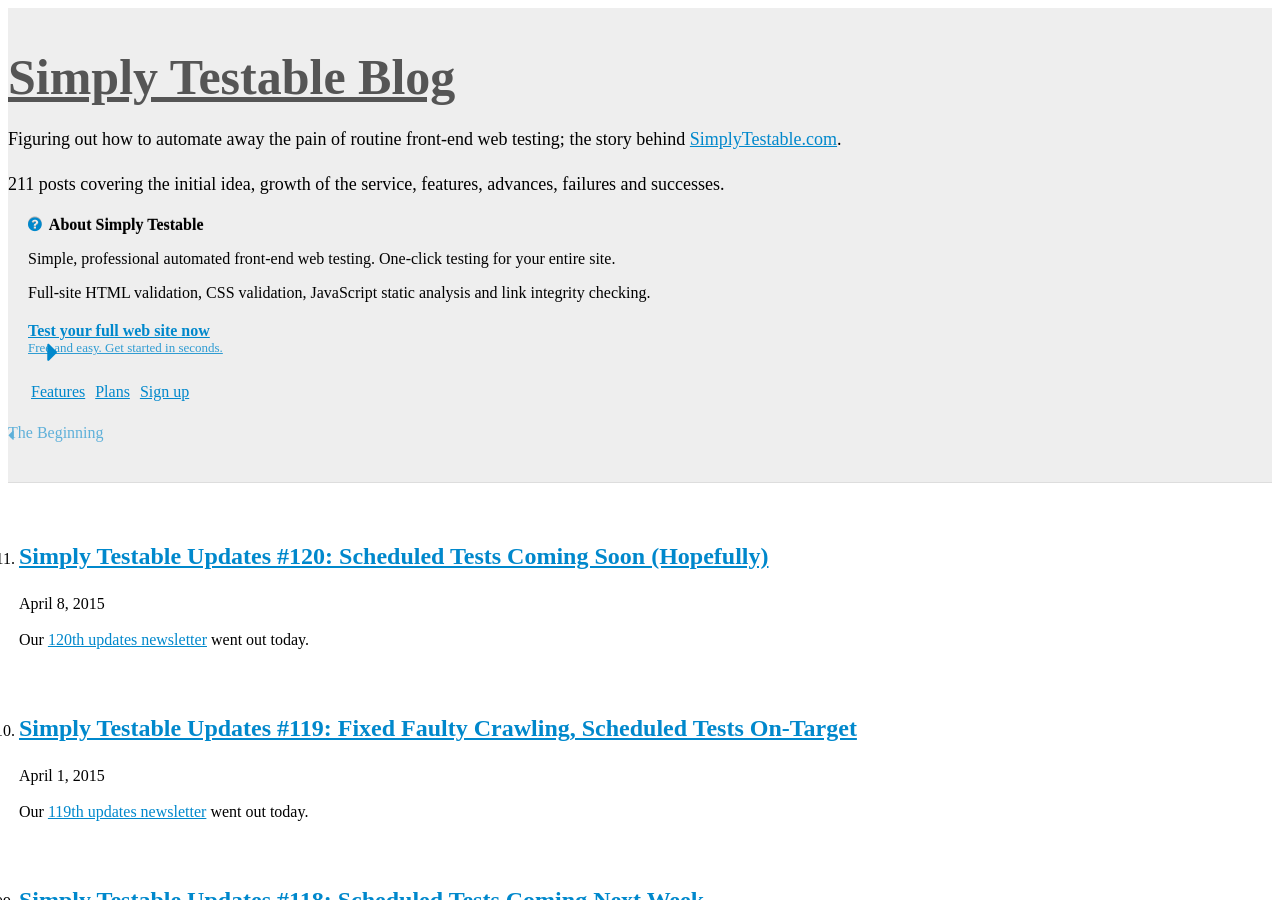
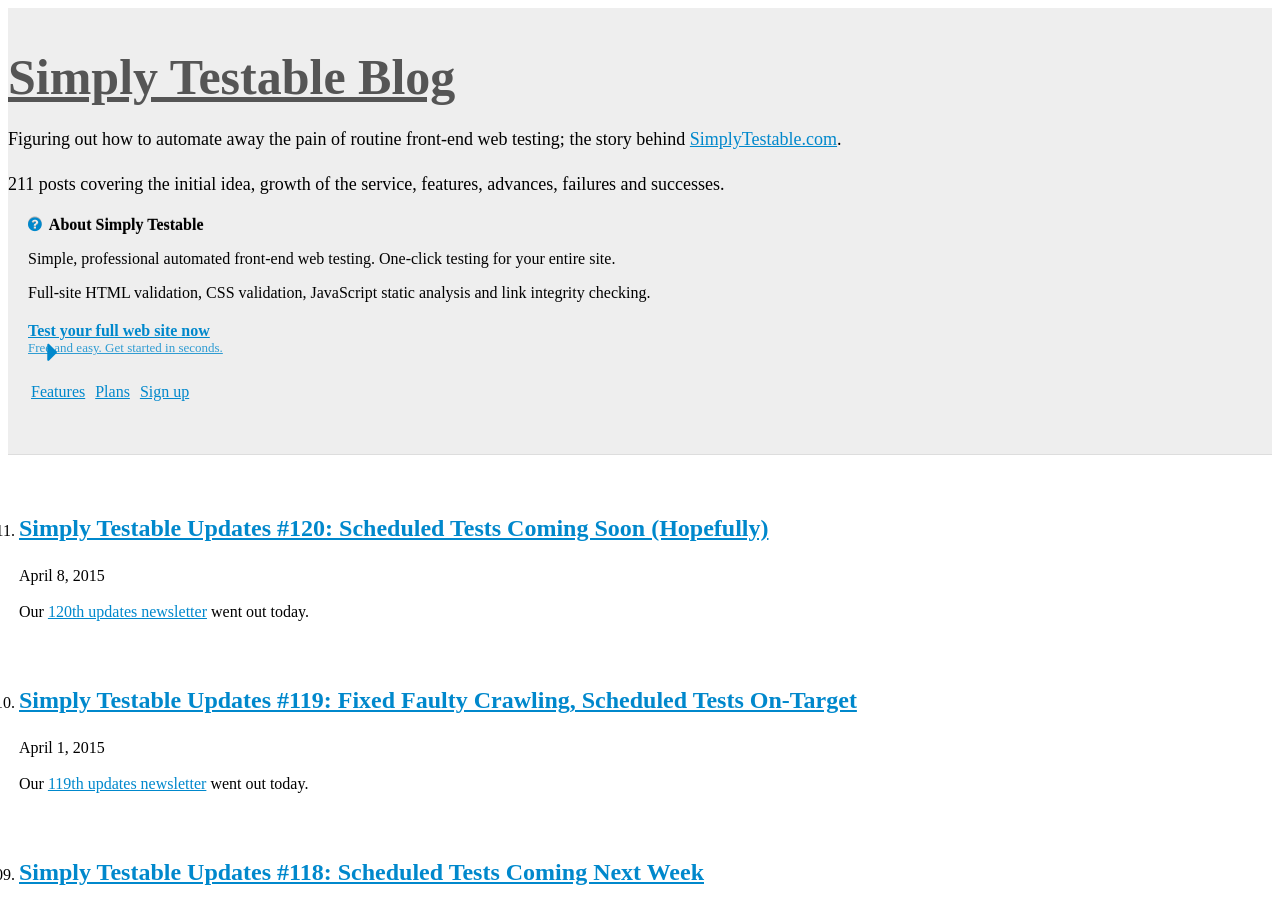
Before and after one commit to webignition/blog.simplytestable.com, a Jekyll site: the page built from archive/index.html, in a window 1280 px wide and 900 px high. Built offline with Jekyll 4.4.1, drawn with Linux system fonts in a browser that asks for light colours; nearby versions of some CDN libraries; comment, search, counter and statistics services are not loaded; a style sheet for code colours, icons or effects is not loaded.

Commit message:
Fix homepage rendering

```diff
--- a/_includes/header/newer-older.html
+++ b/_includes/header/newer-older.html
@@ -1,4 +1,4 @@
-{% if page.url != '/archive/index.html' and page.url != '/index.html' %}
+{% if page.url != '/archive/' and page.url != '/' %}
     {% if page.url contains '/illustrations/' %}
     <div class="row newer-older">
         <div class="col-md-12">
@@ -18,7 +18,7 @@
     <div class="row newer-older">
         <div class="col-md-12">
         {% assign content_item = page %}
-        {% if page.url == '/index.html' %}
+        {% if page.url == '/' %}
         {% for post in site.posts offset: 0 limit: 1 %}
         {% assign content_item = post %}
         {% endfor %}
--- a/_includes/page/id
+++ b/_includes/page/id
@@ -1 +1 @@
-page-{{ page.url | replace_first:'/','' | replace:'/index.html','' | replace:'/', '-' | replace:'.html', '' }}
+page-{{ page.url | replace_first:'/','' | replace:'/', '-' | replace:'.html', '' }}
--- a/_includes/posts/post.html
+++ b/_includes/posts/post.html
@@ -5,7 +5,7 @@
 {% assign content_item = page %}
 {% endif %}
 
-{% if page.url == '/index.html' %}
+{% if page.url == '/' %}
 {% assign is_index = true %}
 {% else %}
 {% assign is_index = false %}
@@ -85,7 +85,7 @@
     {{ content_item.content }}
     {% endif %}
 
-    {% if page.url == '/index.html' %}
+    {% if page.url == '/' %}
         {% if content_item.continue_reading != false %}
     <div class="section section-continue-reading">
             <a href="{{ content_item.url }}" class="btn btn-default">Continue reading <i class="fa fa-caret-right"></i></a>
--- a/_layouts/default.html
+++ b/_layouts/default.html
@@ -33,7 +33,7 @@
             <div class="row">
                 <div class="col-md-8">
                     {% case page.url %}
-                    {% when '/index.html' %}
+                    {% when '/' %}
                     {% include posts/latest.html %}
                     {% when '/archive_source/index.html' %}
                     {% include posts/archive.html %}
--- a/_layouts/newsletter.html
+++ b/_layouts/newsletter.html
@@ -33,7 +33,7 @@
             <div class="row">
                 <div class="col-md-8">
                     {% case page.url %}
-                    {% when '/index.html' %}
+                    {% when '/' %}
                     {% include posts/latest.html %}
                     {% when '/archive_source/index.html' %}
                     {% include posts/archive.html %}
```
